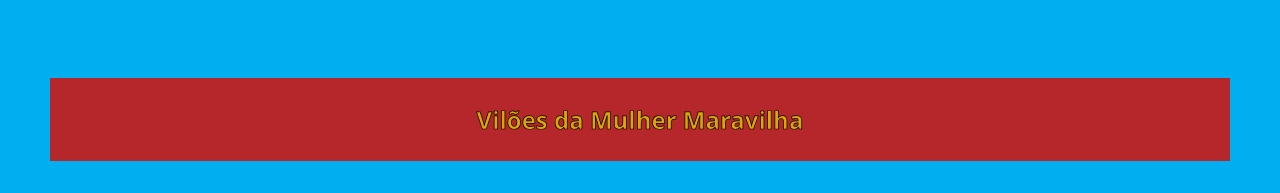
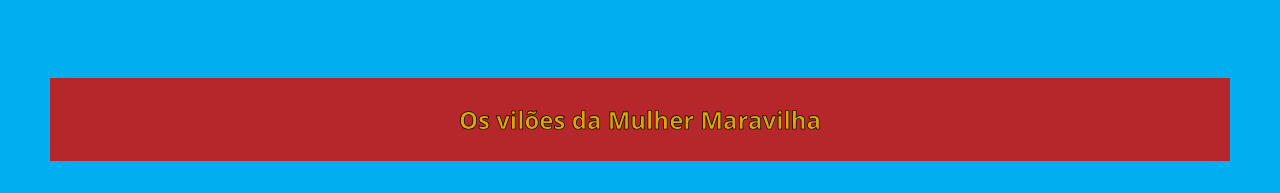
Before and after one commit to larissaboingg/Mulher-Maravilha, a plain HTML site: page index.html in a window 1280 px wide. Shown: the part 1421-1614 px from the top of the page. Drawn offline with Linux system fonts and the light colour scheme.

Commit message:
UPDATE - mudanca do h1 do bloco_a sobre viloes

```diff
--- a/index.html
+++ b/index.html
@@ -70,7 +70,7 @@
 
         <section id="bloco">
             <div id="bloco_a">
-                <h1>Vilões da Mulher Maravilha</h1>
+                <h1>Os vilões da Mulher Maravilha</h1>
             </div>
 
         </section>
```
